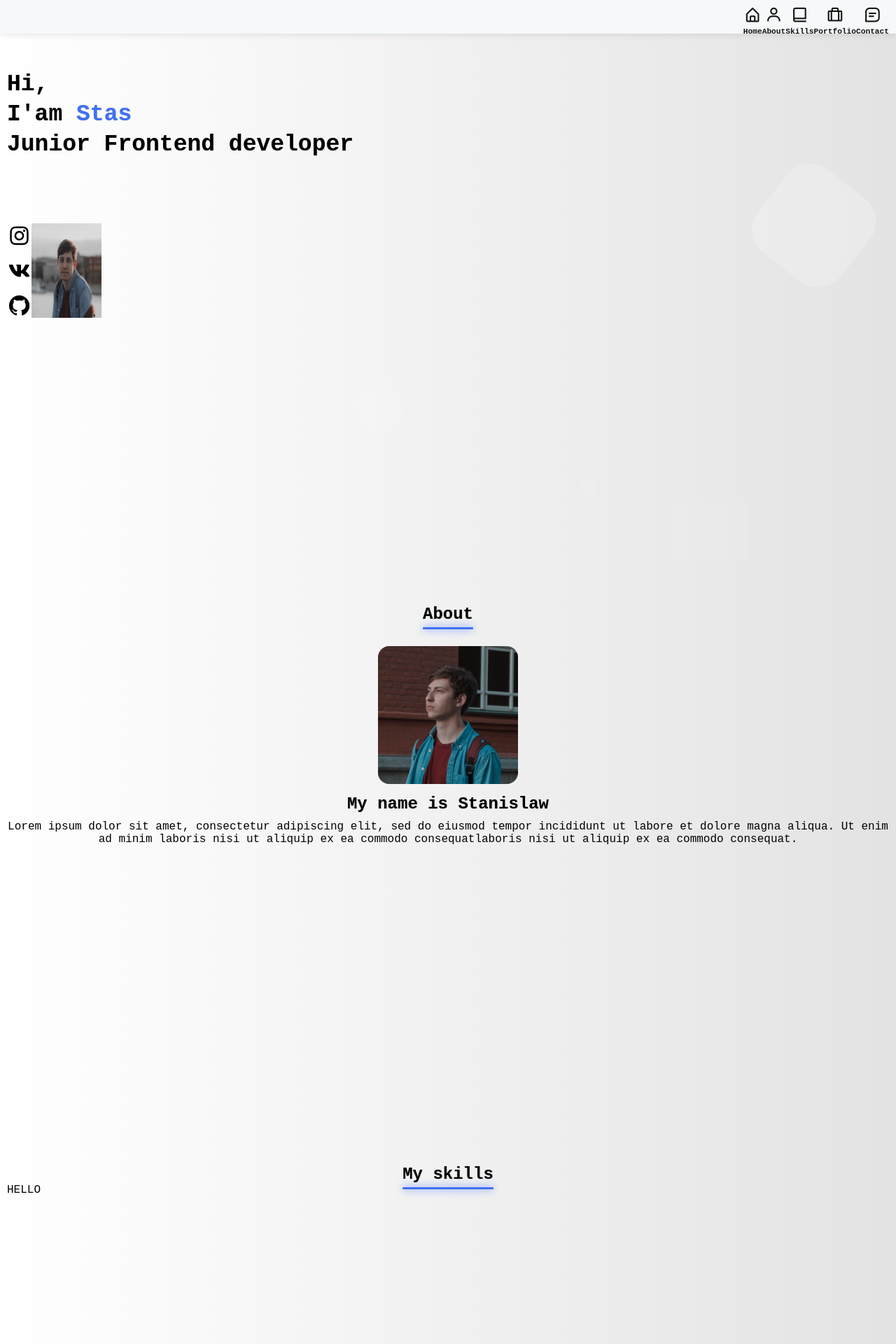
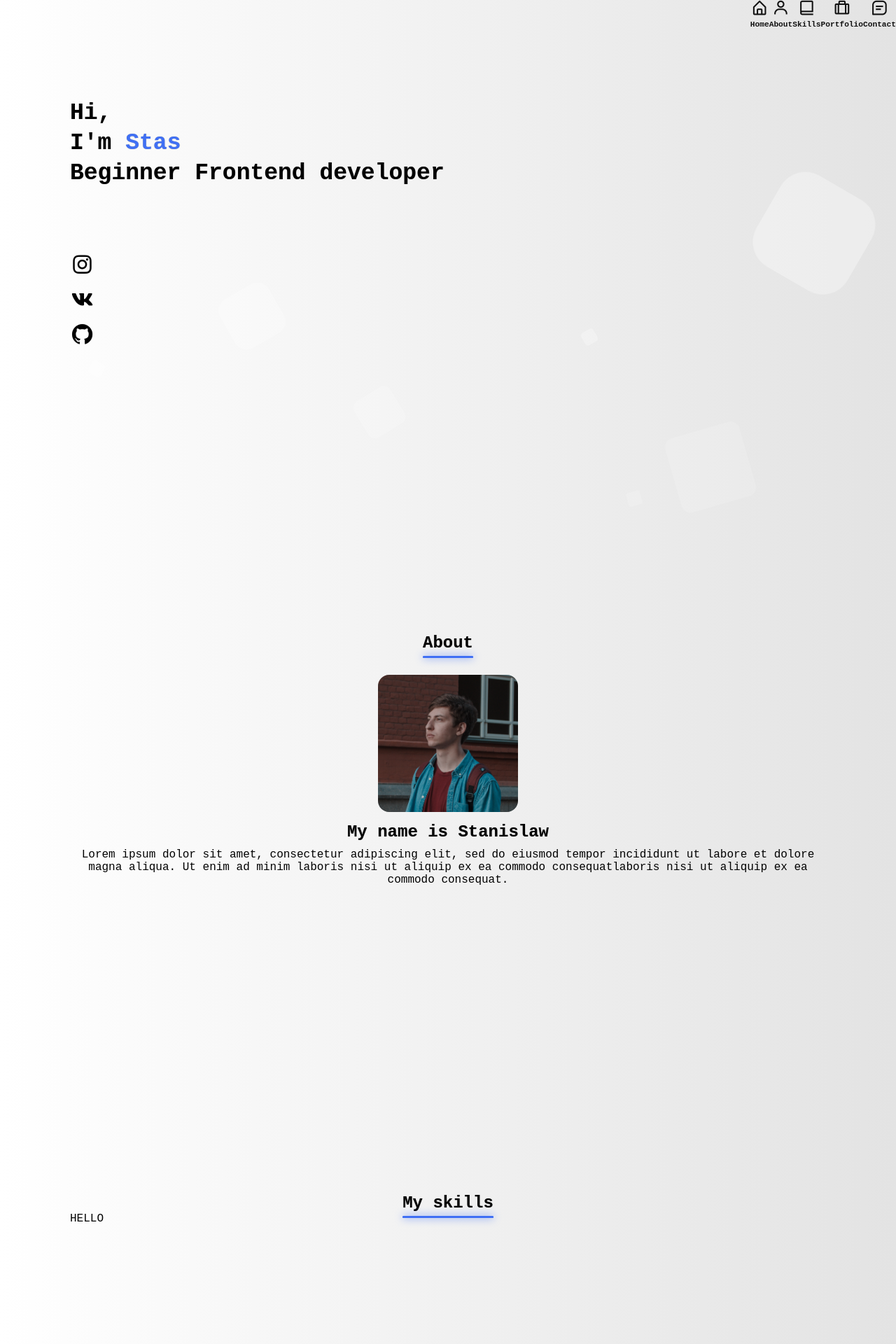
Before and after one commit to Ivanov13sv/My_portfolio, a React (Create React App) app: page / in a window 1280 px wide. Shown: the top 1920 px of the page at 70% size. Built offline with nearby package versions, Linux system fonts and the light colour scheme.

Commit message:
change background

```diff
--- a/src/components/Container.js
+++ b/src/components/Container.js
@@ -0,0 +1,17 @@
+import React from 'react';
+import styled from 'styled-components';
+const Container = (props) => {
+    return (
+        <StyledContainer {...props}/>
+
+    );
+};
+
+export default Container;
+
+const StyledContainer = styled.div`
+margin: 0 auto;
+@media (min-width: 992px){
+    max-width: 1080px;
+}
+`
--- a/src/components/Main.js
+++ b/src/components/Main.js
@@ -4,13 +4,16 @@ import AboutSection from './Sections/AboutSection';
 import HomeSection from './Sections/HomeSection';
 import MySkills from './Sections/MySkills';
 import BackgroundCubes from './UI/BackgroundCubes';
+import Container from './Container';
 const Main = ({ children }) => {
     return (
         <StyledMain>
-            <HomeSection />
-            <AboutSection />
-            <MySkills />
-            <BackgroundCubes />
+            <Container>
+                <HomeSection />
+                <AboutSection />
+                <MySkills />
+                {/* <BackgroundCubes /> */}
+            </Container>
         </StyledMain>
     );
 };
@@ -20,4 +23,5 @@ export default Main;
 const StyledMain = styled.main`
 padding: 0 10px;
 
+z-index: 5;
 `
--- a/src/components/Navbar.js
+++ b/src/components/Navbar.js
@@ -4,7 +4,7 @@ import FlexContainer from './FlexContainer';
 
 const Navbar = () => {
     return (
-        <StyledNavbar>
+        // <StyledNavbar>
             <nav>
                 <FlexContainer align='center' justify='flex-end'>
                     {/* <NavLogo href='#home'>Stanislaw</NavLogo> */}
@@ -45,24 +45,24 @@ const Navbar = () => {
                     {/* <Avatar src={avatar} alt='avatar' /> */}
                 </FlexContainer>
             </nav>
-        </StyledNavbar>
+        // {/* </StyledNavbar> */}
     );
 };
 
 export default Navbar;
 
-const StyledNavbar = styled.header`
-padding: 10px;
-position: fixed;
-top: 0;
-left: 0;
-width: 100%;
-background: #f5f9f9;
-z-index: 5;
-transition: .4s;
-box-shadow: 0 -1px 12px #00000026;
-height: 3rem;
-`
+// const StyledNavbar = styled.header`
+// padding: 10px;
+// position: fixed;
+// top: 0;
+// left: 0;
+// width: 100%;
+// background: #f5f9f9;
+// z-index: 5;
+// transition: .4s;
+// box-shadow: 0 -1px 12px #00000026;
+// height: 3rem;
+// `
 // const Avatar = styled.img`
 // width: 35px;
 // height: 35px;
--- a/src/components/Sections/AboutSection.js
+++ b/src/components/Sections/AboutSection.js
@@ -2,6 +2,7 @@ import React from 'react';
 import styled from 'styled-components';
 import stas from '../../img/321.jpg'
 import SectionTitle from '../UI/SectionTitle';
+import BackgroundCubes from '../UI/BackgroundCubes';
 
 const AboutSection = () => {
     return (
@@ -17,6 +18,7 @@ const AboutSection = () => {
                 </AboutSubtitle>
 
             </AboutContainer>
+            <BackgroundCubes />
         </About>
     );
 };
--- a/src/components/Sections/HomeSection.js
+++ b/src/components/Sections/HomeSection.js
@@ -7,7 +7,7 @@ const HomeSection = () => {
     return (
         <Section display='flex' direction='column'>
             <HelloBody>
-                <HelloTitle>Hi, <br /> I'am <span>Stas</span> <br /> Junior Frontend developer </HelloTitle>
+                <HelloTitle>Hi, <br /> I'm <span>Stas</span> <br /> Beginner Frontend developer </HelloTitle>
             </HelloBody>
             <About>
                 <SocialLinks>
@@ -16,7 +16,7 @@ const HomeSection = () => {
                     <SocialLink><i class='bx bxl-github' ></i></SocialLink>
 
                 </SocialLinks>
-                <Avatar src={avatar} alt='avatar' />
+                {/* <Avatar src={avatar} alt='avatar' /> */}
 
             </About>
         </Section>
@@ -25,18 +25,18 @@ const HomeSection = () => {
 
 export default HomeSection;
 
-const Avatar = styled.img`
-    width: 100px;
-@media (max-width: 767px){
-    position: fixed;
-    top: 1%;
-    right: 1%;
-    z-index: 5;
-    width: 35px;
-    height: 35px;
-    border-radius: 50%;
-}
-`
+// const Avatar = styled.img`
+//     width: 100px;
+// @media (max-width: 767px){
+//     position: fixed;
+//     top: 1%;
+//     right: 1%;
+//     z-index: 5;
+//     width: 35px;
+//     height: 35px;
+//     border-radius: 50%;
+// }
+// `
 const About = styled.div`
 margin: 50px 0 0 0;
 display: flex;
@@ -59,25 +59,13 @@ line-height: 130%;
 margin: 20px 0 40px 0;
 text-shadow: 0px 0px 1px #0000005c;
  span{
+     position: relative;
+     z-index: 5;
      color: #4070F4;
  }
 
 }
 `
-
-// const StyledButton = styled.a`
-// display: inline-flex;
-// justify-content: center;
-// align-items: center;
-// height: 45px;
-// padding: 0 45px;
-// border-radius: 9px;
-// background: #4070F4;
-// color: white;
-// font-weight: 600;
-// font-size: 18px;
-
-// `
 
 const SocialLink = styled.a`
 display: flex;
--- a/src/components/Sections/MySkills.js
+++ b/src/components/Sections/MySkills.js
@@ -9,6 +9,7 @@ const MySkills = () => {
         <Section display='flex' direction='column'>
             <SectionTitle>My skills</SectionTitle>
             <Word></Word>
+            {/* <BackgroundCubes /> */}
         </Section>
     );
 };
--- a/src/components/UI/BackgroundCubes.js
+++ b/src/components/UI/BackgroundCubes.js
@@ -2,6 +2,7 @@ import React from 'react';
 import styled,{keyframes} from "styled-components";
 const BackgroundCubes = () => {
     return (
+        <Wrapper>
         <Area>
             <Circles>
                 <li></li>
@@ -16,18 +17,20 @@ const BackgroundCubes = () => {
                 <li></li>
             </Circles>
         </Area >
+        </Wrapper>
     );
 };
 
 export default BackgroundCubes;
 
+const Wrapper = styled.div`
+
+`
 
 const Area = styled.div`
-background: #4e54c8;
 background: -webkit-linear-gradient(to left, #8f94fb, #4e54c8);
 width: 100%;
 height:100vh;
-
 `
 
 const animate = keyframes`
@@ -48,7 +51,7 @@ const animate = keyframes`
 
 const Circles = styled.ul`
 position: absolute;
-z-index: 5;
+z-index: 0;
 top: 0;
 left: 0;
 width: 100%;
@@ -60,8 +63,8 @@ li{
     list-style: none;
     width: 20px;
     height: 20px;
-    background: rgba(255, 255, 255, 0.4);
-    animation: ${animate} 25s linear infinite;
+    background: rgba(255, 255, 255, 0.6);
+    animation: ${animate} 13s linear infinite;
     bottom: -150px;
 }
 li:nth-child(1){
@@ -74,14 +77,14 @@ li:nth-child(2){
     left: 10%;
     width: 20px;
     height: 20px;
-    animation-delay: 2s;
+    animation-delay: 1s;
     animation-duration: 12s;
 }
 li:nth-child(3){
     left: 70%;
     width: 20px;
     height: 20px;
-    animation-delay: 4s;
+    animation-delay: 3s;
 }
 li:nth-child(4){
     left: 40%;
```
Also changed, not shown: src/index.js (+5 -2 lines), src/App.js (line endings or trailing spaces).
